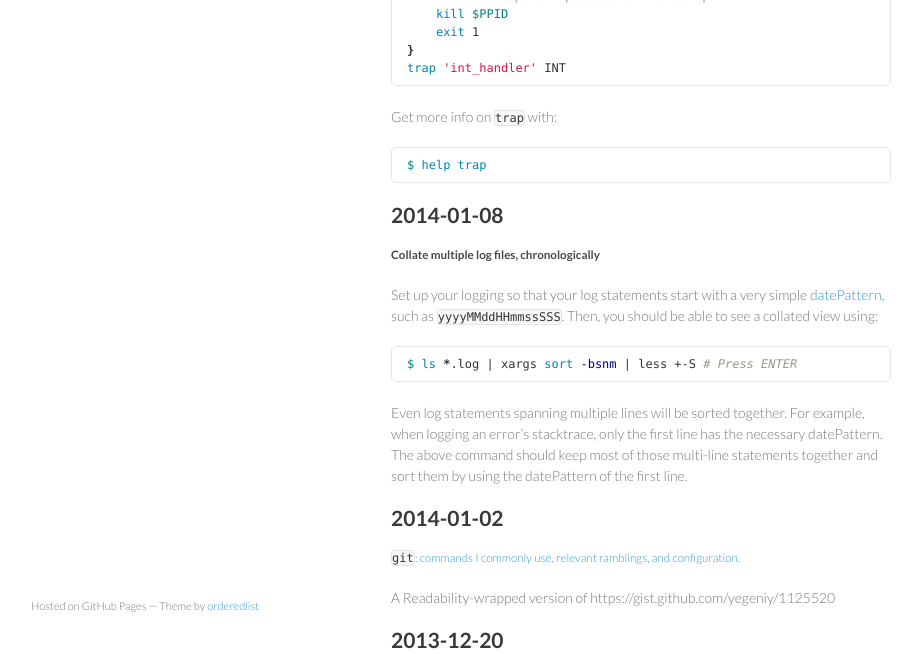
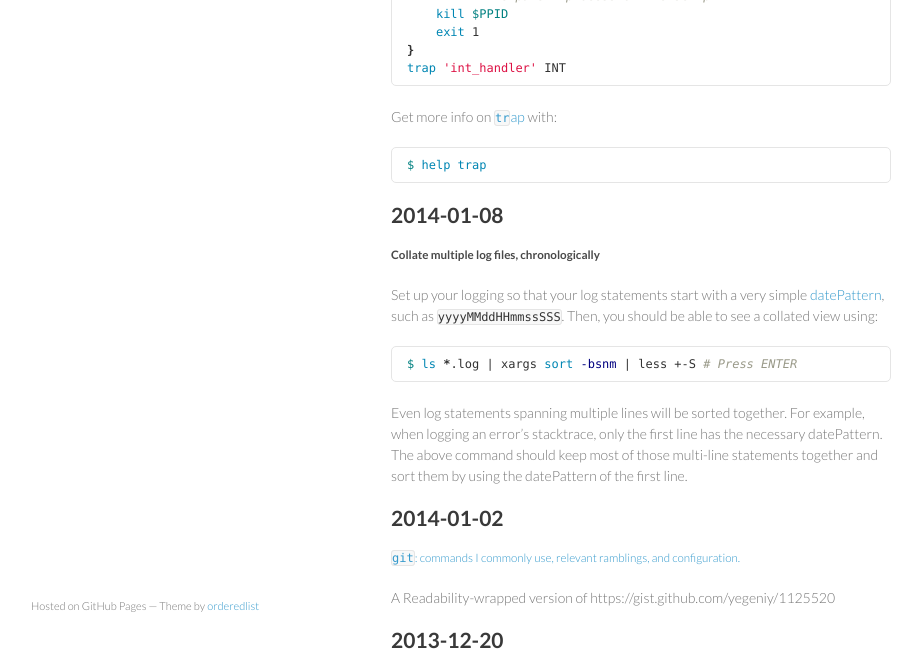
Before and after one commit to yegeniy/yegeniy.github.io, a Jekyll site: the page built from index.md, in a window 1280 px wide. Shown: the part 215-869 px from the top of the page, without its empty margins (179-1101 px from the left). Built offline with Jekyll 4.4.1, drawn with Linux system fonts in a browser that asks for light colours; Markdown is read by kramdown in place of the engine named in the settings.

Commit message:
Reveal traps

````diff
--- a/index.md
+++ b/index.md
@@ -21,7 +21,7 @@ int_handler()
 trap 'int_handler' INT
 ```
 
-Get more info on `trap` with:
+Get more info on [`tr`ap](test.html) with:
 
 ```bash
 $ help trap
--- a/stylesheets/styles.css
+++ b/stylesheets/styles.css
@@ -61,6 +61,10 @@ blockquote {
   background: #f8f8f8;
   border:1px solid #e5e5e5;
   border-radius:3px;
+}
+
+a > code {
+  color:#39c;
 }
 
 code, pre {
````
